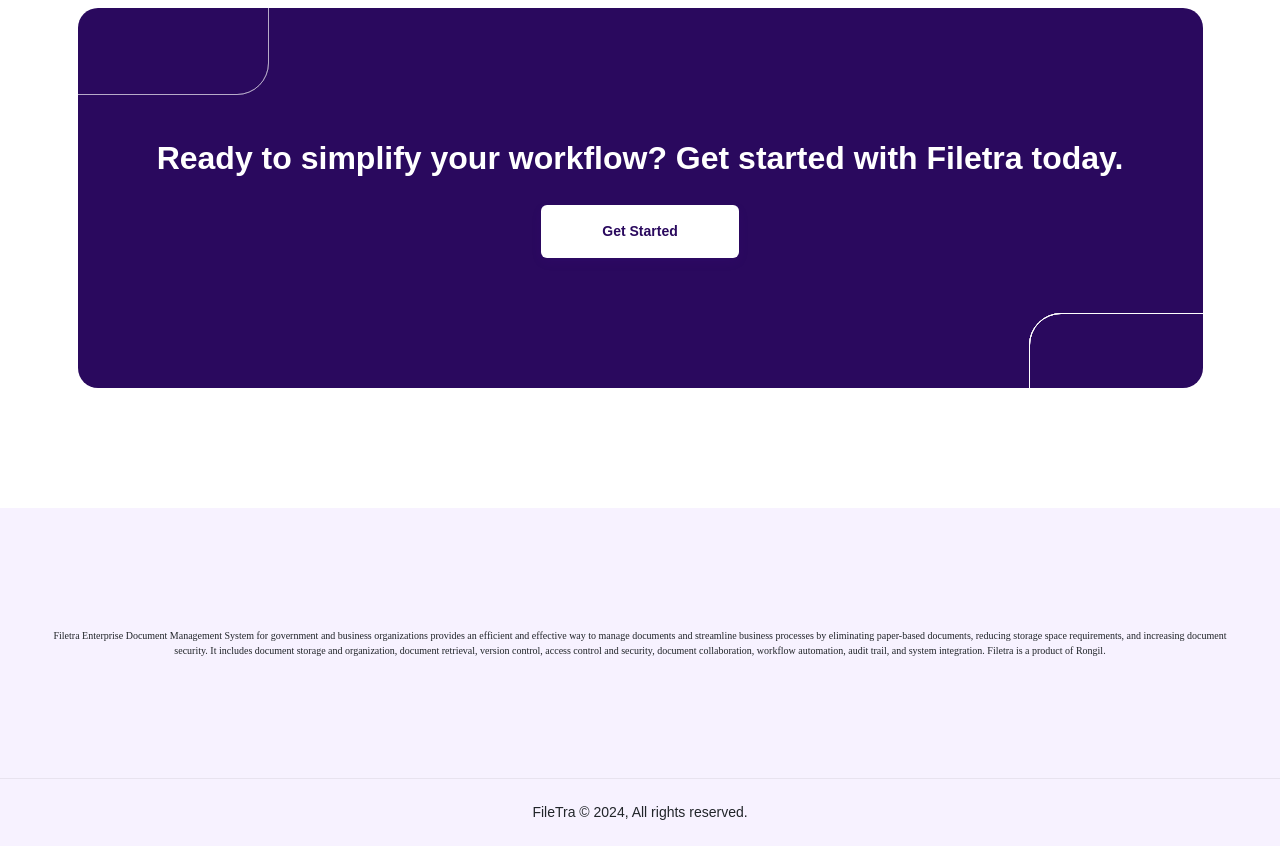
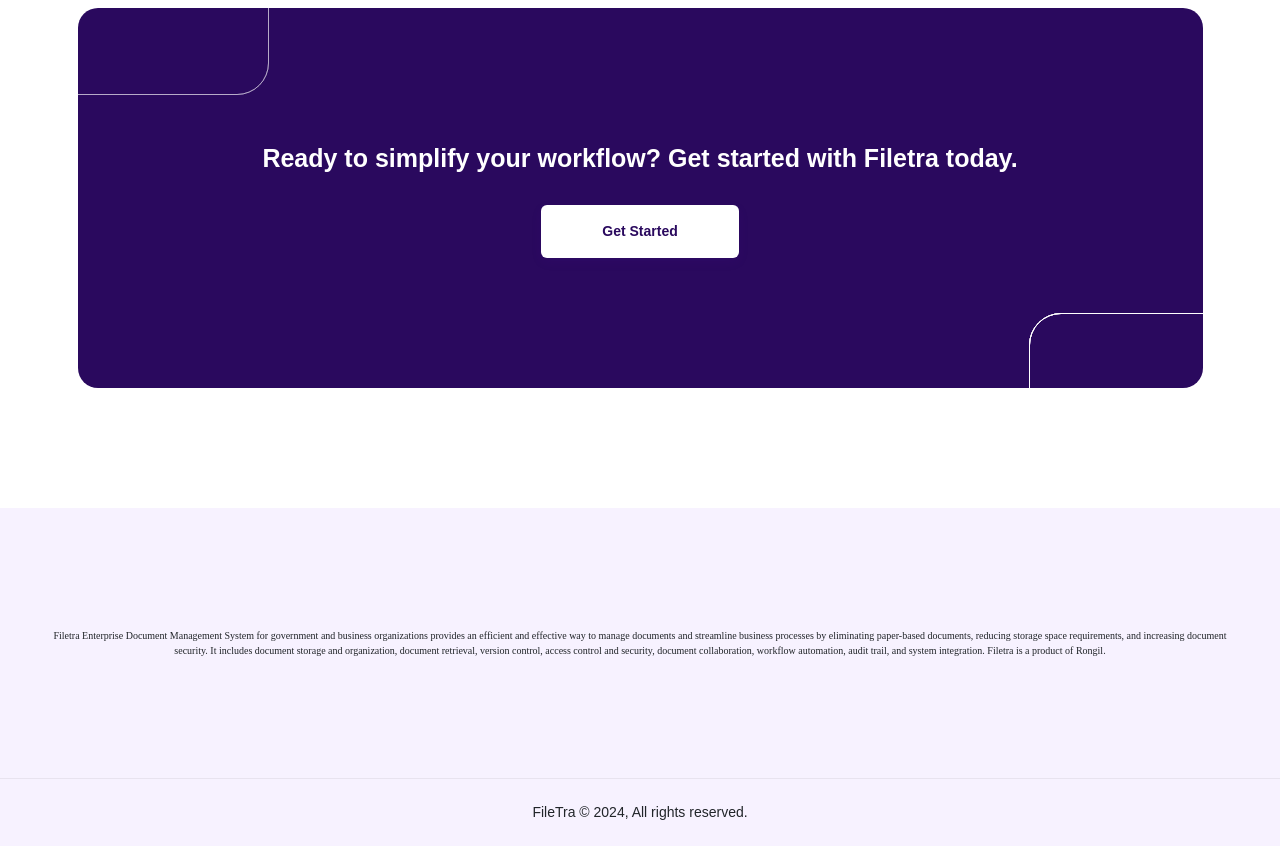
Before and after one commit to agun36/filtra, a React (Vite) app: page / in a window 1280 px wide. Shown: the part 7180-8026 px from the top of the page. Built offline with nearby package versions, Linux system fonts and the light colour scheme.

Commit message:
modified: index and public

```diff
--- a/src/components/contacts/index.tsx
+++ b/src/components/contacts/index.tsx
@@ -8,7 +8,7 @@
     return (
         <section className="contacts bg-bg-100 d-flex flex-column justify-content-center align-items-center modal-dialog modal-dialog-centered container-fluid">
             <div className="modal-content d-flex align-items-center flex-column">
-                <h1 className="text-white col mb-5 text-center">Ready to simplify your workflow? Get started with Filetra today.</h1>
+                <h1 className="text-white col mb-5 text-center fs-1 ">Ready to simplify your workflow? Get started with Filetra today.</h1>
                 <button type='button' className="btn bg-white text-bg-100 px-6 py-3 opacity  " data-bs-toggle="modal" data-bs-target="#exampleModal" onClick={() => setModalShow(true)}>Get Started</button>
             </div>
             {modalShow && <ContactModal show={modalShow} onHide={() => setModalShow(false)} labels={''} placefield={''} inputType={'input'} name={''} />}
```
